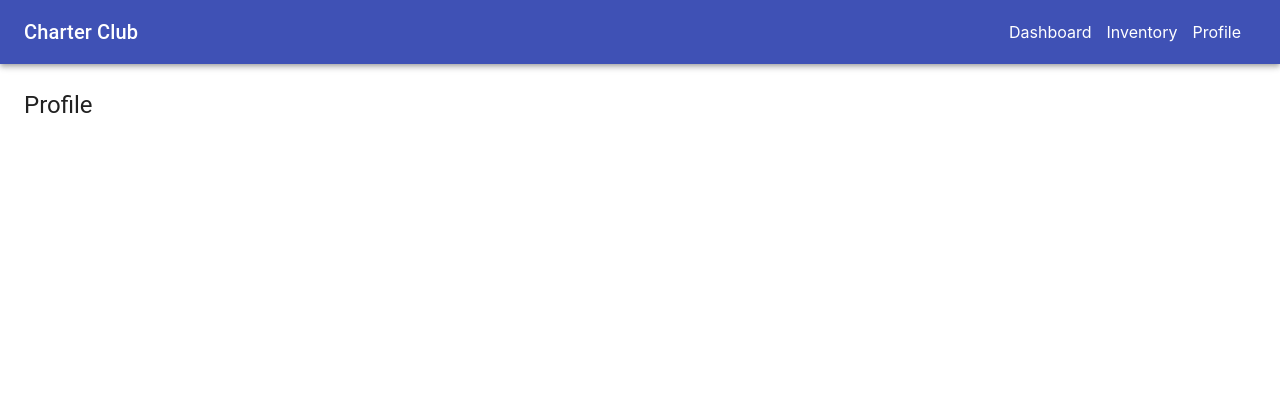
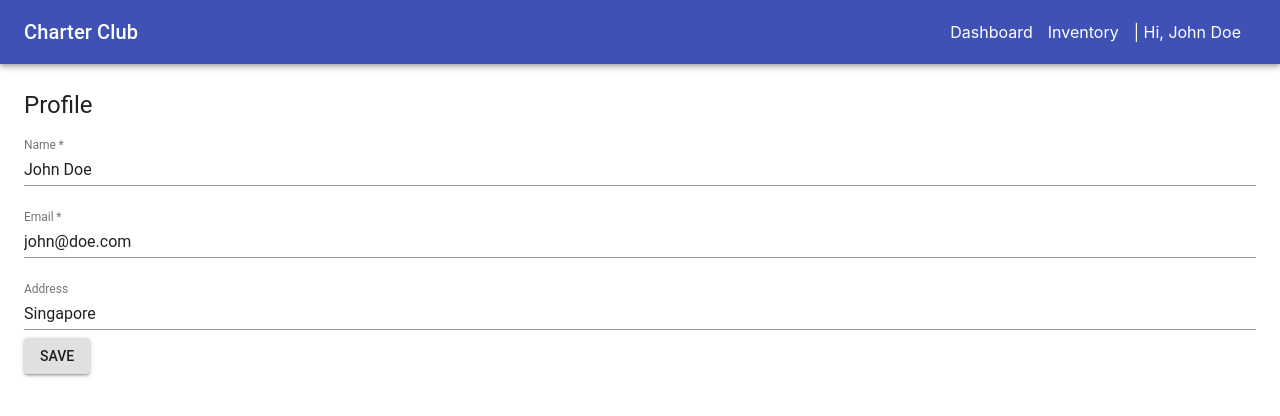
Before and after one commit to gunama12/charter-club, a React (Create React App) app: page /profile in a window 1280 px wide. Shown: the top 416 px of the page. Built offline with nearby package versions, Linux system fonts and the light colour scheme.

Commit message:
Save User Profile Done

```diff
--- a/src/App.js
+++ b/src/App.js
@@ -13,13 +13,15 @@ import { Link as RouterLink } from 'react-router-dom'
 import Link from '@material-ui/core/Link';
 import order from './data/order.json';
 import vehicle from './data/vehicle.json';
+import profile from './data/profile.json';
 
 class App extends Component {
 	constructor(props){
 		super(props);
 		this.state = {
 			orders: order.data,
-			vehicles: vehicle.data
+			vehicles: vehicle.data,
+			profile: profile
 		};
 	}
 	handleAction = (status, id) => {
@@ -29,7 +31,17 @@ class App extends Component {
 		orders[index].status = status;
 		this.setState({
 			orders: orders
-		})
+		});
+	}
+	handleProfileSave = (name, email, address) => {
+		let profile = {
+			name: name,
+			email: email,
+			address: address
+		};
+		this.setState({
+			profile: profile
+		});
 	}
   	render() {
 	  	const { classes } = this.props;
@@ -43,7 +55,7 @@ class App extends Component {
 		          			</Typography>
 		          			<Link to='/' component={RouterLink} color="inherit" className={classes.link}>Dashboard</Link>
 		          			<Link to='/inventory' component={RouterLink} color="inherit" className={classes.link}>Inventory</Link>
-		        			<Link to='/profile' component={RouterLink} color="inherit" className={classes.link}>Profile</Link>
+		        			<Link to='/profile' component={RouterLink} color="inherit" className={classes.link}> | Hi, {this.state.profile.name}</Link>
 		        		</Toolbar>
 		      		</AppBar>
 		      		<Switch>
@@ -60,7 +72,9 @@ class App extends Component {
 			  			<Route
 			  				path="/profile"
 			  				exact
-			  				component={() => <Profile/>}
+			  				render={({ history }) => (
+									<Profile profile={this.state.profile} onProfileSave={this.handleProfileSave} history={history}/>
+							)}
 			  			/>
 					</Switch>
 		    	</div>
--- a/src/components/Profile.js
+++ b/src/components/Profile.js
@@ -4,8 +4,25 @@ import { withStyles } from '@material-ui/core/styles';
 import Typography from '@material-ui/core/Typography';
 import PropTypes from 'prop-types';
 import Grid from '@material-ui/core/Grid';
+import TextField from '@material-ui/core/TextField';
+import Button from '@material-ui/core/Button';
 
 class Profile extends Component {
+	constructor(props){
+		super(props);
+		this.state = {
+			name: props.profile.name,
+			email: props.profile.email,
+			address: props.profile.address
+		};
+	}
+	handleSubmit = (event) => {
+		let { name, email, address } = this.state;
+	    event.preventDefault();
+	    this.props.onProfileSave(name, email, address);
+	    //redirect to home
+		this.props.history.push('/');
+	}
 	render() {
 	  	const { classes } = this.props;
 	  	return (
@@ -13,6 +30,39 @@ class Profile extends Component {
 		        <Typography variant="h5" component="h3">
 		          	Profile
 		        </Typography>
+		        <form onSubmit={this.handleSubmit}>
+				    <TextField
+				        id="standard-full-width"
+				        label="Name"
+				        fullWidth
+				        margin="normal"
+          				value={this.state.name}
+          				required
+          				onChange={(event) => { this.setState({name: event.target.value}); }}
+			        />
+			        <TextField
+				        id="standard-full-width"
+				        label="Email"
+				        fullWidth
+				        margin="normal"
+          				value={this.state.email}
+          				required
+          				onChange={(event) => { this.setState({email: event.target.value}); }}
+          				type="email"
+			        />
+			        <TextField
+				        id="standard-full-width"
+				        label="Address"
+				        fullWidth
+				        margin="normal"
+          				value={this.state.address}
+          				onChange={(event) => { this.setState({address: event.target.value}); }}
+			        />
+			        	<input type="submit" value="Submit" hidden ref={submit => this.submit = submit}/>
+				        <Button variant="contained" onClick={ () => this.submit.click() }>
+				        	SAVE
+	                   	</Button>
+	 			</form>
 			</Grid>
 	  	);
 	  }
--- /dev/null
+++ b/src/data/profile.json
@@ -0,0 +1,5 @@
+{
+	"name": "John Doe",
+	"email": "john@doe.com",
+	"address": "Singapore"
+}
```
Lines whose indentation alone changed are shown as unchanged.
